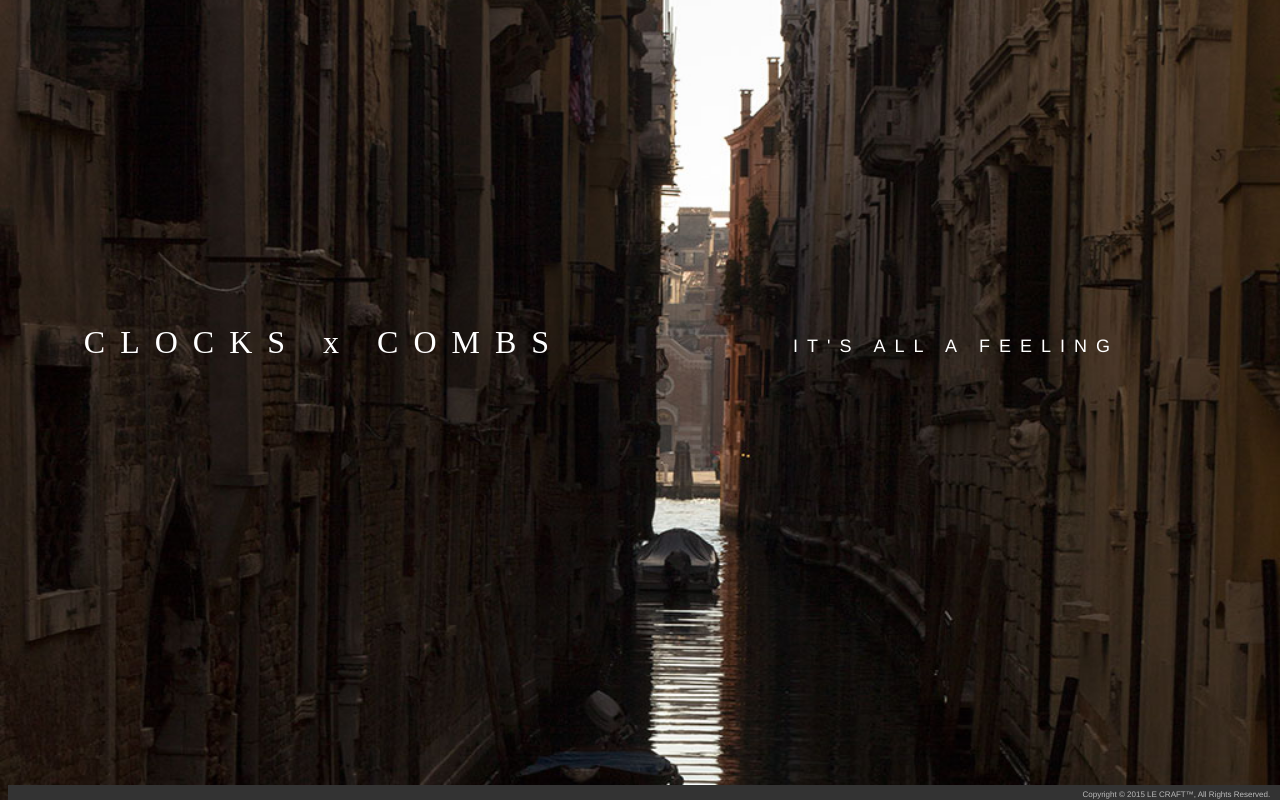
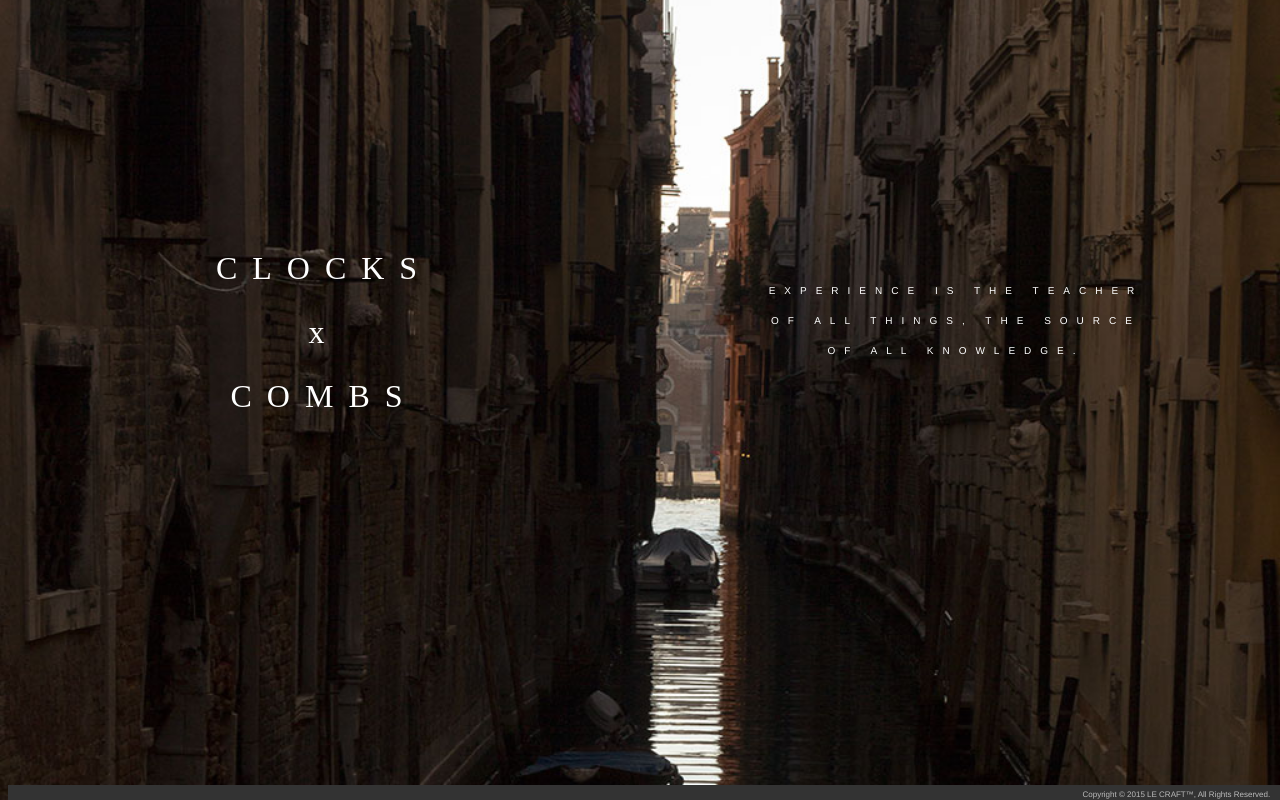
Before and after one commit to clocksandcombs/clocksandcombs.github.io, a plain HTML site: page index.html in a window 1280 px wide. Drawn offline with Linux system fonts and the light colour scheme.

Commit message:
Initial commit

```diff
--- a/index.html
+++ b/index.html
@@ -1,6 +1,6 @@
 <html>
     <head>
-        <title>CLOCKS x COMBS: It's all a feeling</title>
+        <title>clocks x combs</title>
         <style>
             body {
                 /* Location of the image */
@@ -30,6 +30,7 @@
             font-family: futura;
             color: white;
             font-size: 32;
+            line-height: 2;
             letter-spacing: 15;
             /*background-color:333000*/
         }
@@ -38,9 +39,10 @@
             font-family: helvetica;
             font-weight: 100;
             color: white;
-            font-size: 18;
-            line-height: 2.5;
+            font-size: 10;
+            line-height: 3;
             letter-spacing: 9;
+            margin-top: 40px
             /*background-color:222333;*/
 
         }
@@ -57,7 +59,7 @@
             position: relative;
             width: 50%;
             float:left;
-            padding-top: 25%;
+            padding-top: 18%;
         }
 
 
@@ -78,8 +80,12 @@
     </head>
     <body>
         <div class="container">
-            <div class="columns leftcopy">CLOCKS x COMBS</div>
-            <div class="columns rightcopy">IT'S ALL A FEELING</div>
+            <div class="columns leftcopy">CLOCKS<br>x<br>COMBS</div>
+            <div class="columns rightcopy">
+                EXPERIENCE IS THE TEACHER<br>
+                OF ALL THINGS, THE SOURCE<br>
+                OF ALL KNOWLEDGE.
+            </div>
         </div>
 
         <div id="footer">
```
